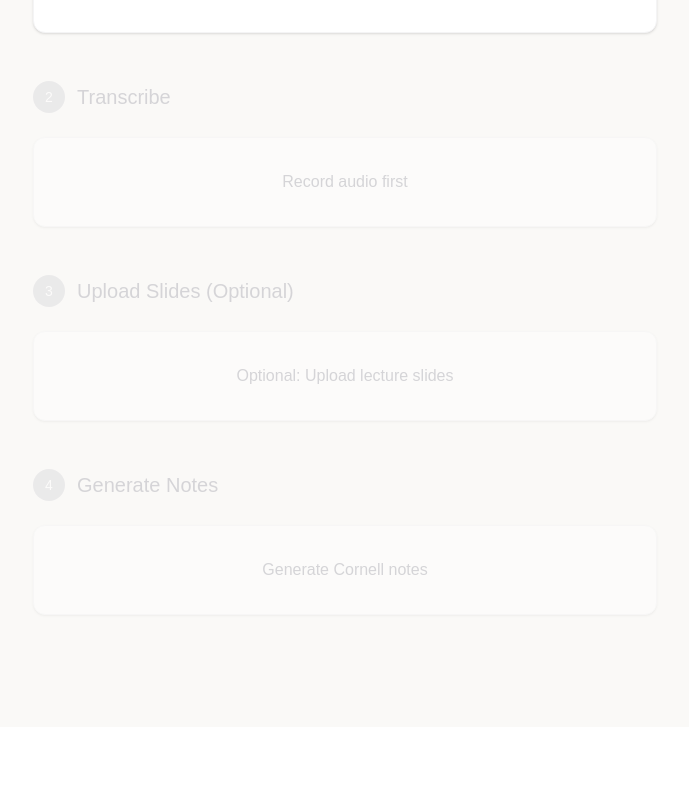
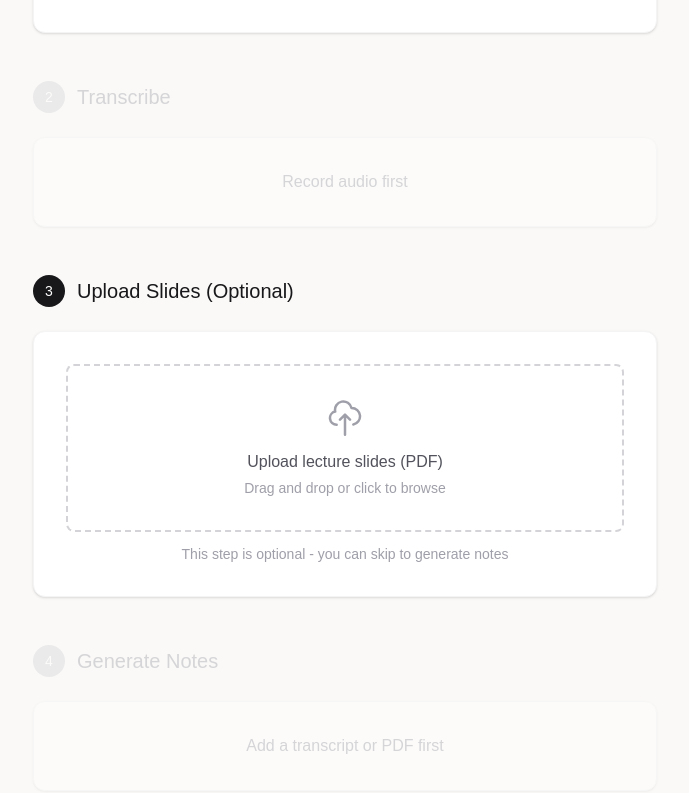
Before and after one commit to arya-2407/ai-notetaker, a Next.js app: page / in a window 1280 px wide. Shown: the part 601-1394 px from the top of the page, without its empty margins (295-984 px from the left). Before the commit the page ends 1328 px from the top, so only its background shows below. Built offline with nearby package versions, Linux system fonts and the light colour scheme.

Commit message:
implement phase4: pdf upload

```diff
--- a/package.json
+++ b/package.json
@@ -13,9 +13,9 @@
     "assemblyai": "^4.22.1",
     "next": "16.1.6",
     "openai": "^6.16.0",
-    "pdf-parse": "^2.4.5",
     "react": "19.2.3",
-    "react-dom": "19.2.3"
+    "react-dom": "19.2.3",
+    "unpdf": "^1.4.0"
   },
   "devDependencies": {
     "@tailwindcss/postcss": "^4",
--- a/src/app/page.tsx
+++ b/src/app/page.tsx
@@ -2,6 +2,14 @@
 
 import { useState } from 'react';
 import AudioRecorder from '@/components/AudioRecorder';
+import FileUpload from '@/components/FileUpload';
+
+interface PdfFile {
+  id: string;
+  file: File;
+  fileName: string;
+  fileSize: number;
+}
 
 export default function Home() {
   const [audioBlob, setAudioBlob] = useState<Blob | null>(null);
@@ -9,8 +17,65 @@ export default function Home() {
   const [isTranscribing, setIsTranscribing] = useState(false);
   const [transcribeError, setTranscribeError] = useState<string | null>(null);
   const [isTranscriptExpanded, setIsTranscriptExpanded] = useState(false);
+  const [pdfFiles, setPdfFiles] = useState<PdfFile[]>([]);
+  const [notes, setNotes] = useState<{ cues: string; notes: string; summary: string } | null>(null);
+  const [isGenerating, setIsGenerating] = useState(false);
+  const [generateError, setGenerateError] = useState<string | null>(null);
 
   const TRANSCRIPT_PREVIEW_LENGTH = 500;
+
+  const formatFileSize = (bytes: number) => {
+    if (bytes < 1024) return `${bytes} B`;
+    if (bytes < 1024 * 1024) return `${(bytes / 1024).toFixed(1)} KB`;
+    return `${(bytes / (1024 * 1024)).toFixed(1)} MB`;
+  };
+
+  const handlePdfUpload = (file: File) => {
+    const newPdf: PdfFile = {
+      id: crypto.randomUUID(),
+      file,
+      fileName: file.name,
+      fileSize: file.size,
+    };
+    setPdfFiles((prev) => [...prev, newPdf]);
+  };
+
+  const removePdf = (id: string) => {
+    setPdfFiles((prev) => prev.filter((pdf) => pdf.id !== id));
+  };
+
+  const handleGenerateNotes = async () => {
+    if (!transcript && pdfFiles.length === 0) return;
+
+    setIsGenerating(true);
+    setGenerateError(null);
+
+    try {
+      const formData = new FormData();
+      formData.append('transcript', transcript);
+
+      pdfFiles.forEach((pdf) => {
+        formData.append('pdfs', pdf.file);
+      });
+
+      const response = await fetch('/api/generate-notes', {
+        method: 'POST',
+        body: formData,
+      });
+
+      const data = await response.json();
+
+      if (!response.ok) {
+        throw new Error(data.error || 'Failed to generate notes');
+      }
+
+      setNotes(data.notes);
+    } catch (error) {
+      setGenerateError(error instanceof Error ? error.message : 'Failed to generate notes');
+    } finally {
+      setIsGenerating(false);
+    }
+  };
 
   const handleRecordingComplete = (blob: Blob) => {
     setAudioBlob(blob);
@@ -134,28 +199,92 @@ export default function Home() {
         </section>
 
         {/* Step 3: Upload Slides (Optional) */}
-        <section className="mb-12 opacity-40">
+        <section className="mb-12">
           <div className="flex items-center gap-3 mb-6">
-            <span className="flex items-center justify-center w-8 h-8 rounded-full bg-zinc-300 text-white text-sm font-medium">
+            <span className="flex items-center justify-center w-8 h-8 rounded-full text-white text-sm font-medium bg-zinc-900">
               3
             </span>
-            <h2 className="text-xl font-medium text-zinc-400">Upload Slides (Optional)</h2>
+            <h2 className="text-xl font-medium text-zinc-900">Upload Slides (Optional)</h2>
           </div>
-          <div className="bg-white rounded-xl p-8 shadow-sm border border-zinc-100 text-center text-zinc-400">
-            Optional: Upload lecture slides
+
+          <div className="bg-white rounded-xl p-8 shadow-sm border border-zinc-100">
+            {/* List of uploaded PDFs */}
+            {pdfFiles.length > 0 && (
+              <div className="space-y-3 mb-6">
+                {pdfFiles.map((pdf) => (
+                  <div key={pdf.id} className="flex items-center justify-between p-3 bg-zinc-50 rounded-lg">
+                    <div className="flex items-center gap-3">
+                      <svg className="w-6 h-6 text-zinc-400" fill="none" stroke="currentColor" viewBox="0 0 24 24">
+                        <path strokeLinecap="round" strokeLinejoin="round" strokeWidth={1.5} d="M9 12h6m-6 4h6m2 5H7a2 2 0 01-2-2V5a2 2 0 012-2h5.586a1 1 0 01.707.293l5.414 5.414a1 1 0 01.293.707V19a2 2 0 01-2 2z" />
+                      </svg>
+                      <div>
+                        <p className="text-zinc-800 text-sm font-medium">{pdf.fileName}</p>
+                        <p className="text-xs text-zinc-500">
+                          {formatFileSize(pdf.fileSize)}
+                        </p>
+                      </div>
+                    </div>
+                    <button
+                      onClick={() => removePdf(pdf.id)}
+                      className="text-zinc-400 hover:text-zinc-600"
+                    >
+                      <svg className="w-4 h-4" fill="none" stroke="currentColor" viewBox="0 0 24 24">
+                        <path strokeLinecap="round" strokeLinejoin="round" strokeWidth={2} d="M6 18L18 6M6 6l12 12" />
+                      </svg>
+                    </button>
+                  </div>
+                ))}
+              </div>
+            )}
+
+            {/* Upload area */}
+            <div>
+              <FileUpload
+                onFileSelect={handlePdfUpload}
+                accept=".pdf"
+                label={pdfFiles.length > 0 ? "Add another PDF" : "Upload lecture slides (PDF)"}
+              />
+              <p className="text-sm text-zinc-400 mt-3 text-center">
+                This step is optional - you can skip to generate notes
+              </p>
+            </div>
           </div>
         </section>
 
         {/* Step 4: Generate Notes */}
-        <section className="mb-12 opacity-40">
+        <section className={`mb-12 ${!transcript && pdfFiles.length === 0 ? 'opacity-40' : ''}`}>
           <div className="flex items-center gap-3 mb-6">
-            <span className="flex items-center justify-center w-8 h-8 rounded-full bg-zinc-300 text-white text-sm font-medium">
+            <span className={`flex items-center justify-center w-8 h-8 rounded-full text-white text-sm font-medium ${transcript || pdfFiles.length > 0 ? 'bg-zinc-900' : 'bg-zinc-300'}`}>
               4
             </span>
-            <h2 className="text-xl font-medium text-zinc-400">Generate Notes</h2>
+            <h2 className={`text-xl font-medium ${transcript || pdfFiles.length > 0 ? 'text-zinc-900' : 'text-zinc-400'}`}>Generate Notes</h2>
           </div>
-          <div className="bg-white rounded-xl p-8 shadow-sm border border-zinc-100 text-center text-zinc-400">
-            Generate Cornell notes
+
+          <div className="bg-white rounded-xl p-8 shadow-sm border border-zinc-100">
+            {!transcript && pdfFiles.length === 0 ? (
+              <p className="text-center text-zinc-400">Add a transcript or PDF first</p>
+            ) : notes ? (
+              <div className="text-center">
+                <p className="text-green-600 mb-4">Notes generated successfully!</p>
+                {/* Notes preview will be added in Phase 6 */}
+              </div>
+            ) : (
+              <div className="text-center">
+                <button
+                  onClick={handleGenerateNotes}
+                  disabled={isGenerating}
+                  className="px-6 py-3 bg-zinc-900 text-white rounded-lg hover:bg-zinc-800 disabled:opacity-50 disabled:cursor-not-allowed transition-colors"
+                >
+                  {isGenerating ? 'Generating...' : 'Generate Cornell Notes'}
+                </button>
+                {isGenerating && (
+                  <p className="text-sm text-zinc-500 mt-3">This may take a moment...</p>
+                )}
+                {generateError && (
+                  <p className="text-sm text-red-600 mt-3">{generateError}</p>
+                )}
+              </div>
+            )}
           </div>
         </section>
       </main>
--- /dev/null
+++ b/src/components/FileUpload.tsx
@@ -0,0 +1,84 @@
+'use client';
+
+import { useState, useRef, useCallback } from 'react';
+
+interface FileUploadProps {
+  onFileSelect: (file: File) => void;
+  accept?: string;
+  label?: string;
+}
+
+export default function FileUpload({
+  onFileSelect,
+  accept = '.pdf',
+  label = 'Upload PDF'
+}: FileUploadProps) {
+  const [isDragging, setIsDragging] = useState(false);
+  const fileInputRef = useRef<HTMLInputElement>(null);
+
+  const handleDragOver = useCallback((e: React.DragEvent) => {
+    e.preventDefault();
+    setIsDragging(true);
+  }, []);
+
+  const handleDragLeave = useCallback((e: React.DragEvent) => {
+    e.preventDefault();
+    setIsDragging(false);
+  }, []);
+
+  const handleDrop = useCallback((e: React.DragEvent) => {
+    e.preventDefault();
+    setIsDragging(false);
+
+    const file = e.dataTransfer.files[0];
+    if (file && file.type === 'application/pdf') {
+      onFileSelect(file);
+    }
+  }, [onFileSelect]);
+
+  const handleFileChange = (e: React.ChangeEvent<HTMLInputElement>) => {
+    const file = e.target.files?.[0];
+    if (file) {
+      onFileSelect(file);
+      // Reset input so the same file can be selected again
+      if (fileInputRef.current) {
+        fileInputRef.current.value = '';
+      }
+    }
+  };
+
+  const handleClick = () => {
+    fileInputRef.current?.click();
+  };
+
+  return (
+    <div
+      onClick={handleClick}
+      onDragOver={handleDragOver}
+      onDragLeave={handleDragLeave}
+      onDrop={handleDrop}
+      className={`
+        relative border-2 border-dashed rounded-lg p-8 text-center cursor-pointer
+        transition-colors duration-200
+        ${isDragging
+          ? 'border-zinc-900 bg-zinc-50'
+          : 'border-zinc-300 hover:border-zinc-400'
+        }
+      `}
+    >
+      <input
+        ref={fileInputRef}
+        type="file"
+        accept={accept}
+        onChange={handleFileChange}
+        className="hidden"
+      />
+
+      <svg className="w-10 h-10 mx-auto mb-3 text-zinc-400" fill="none" stroke="currentColor" viewBox="0 0 24 24">
+        <path strokeLinecap="round" strokeLinejoin="round" strokeWidth={1.5} d="M7 16a4 4 0 01-.88-7.903A5 5 0 1115.9 6L16 6a5 5 0 011 9.9M15 13l-3-3m0 0l-3 3m3-3v12" />
+      </svg>
+      <p className="text-zinc-600 mb-1">{label}</p>
+      <p className="text-sm text-zinc-400">Drag and drop or click to browse</p>
+    </div>
+  );
+}
```
Also changed, not shown: 1 other file (tests, documents, lock files or other folders).
